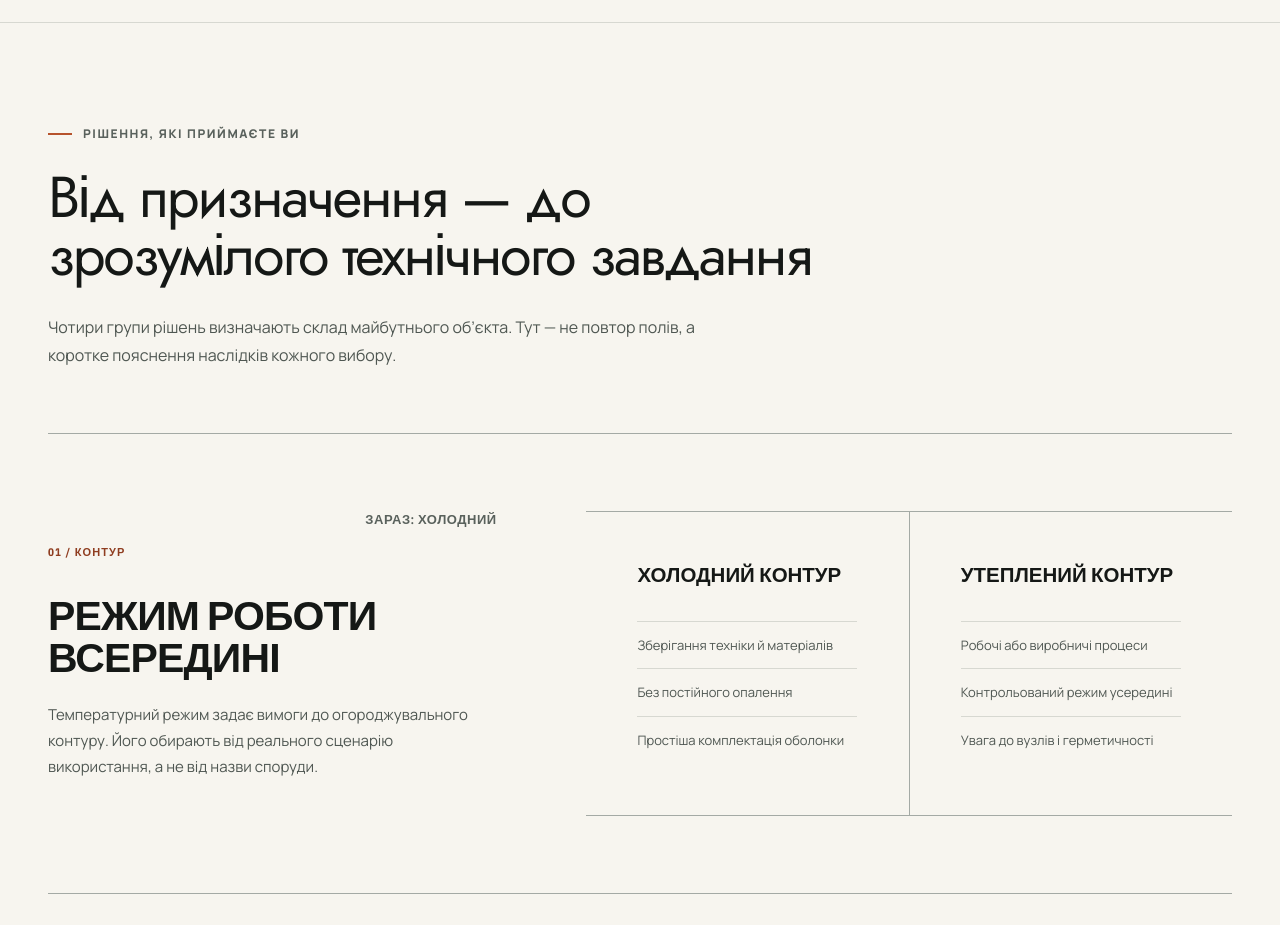
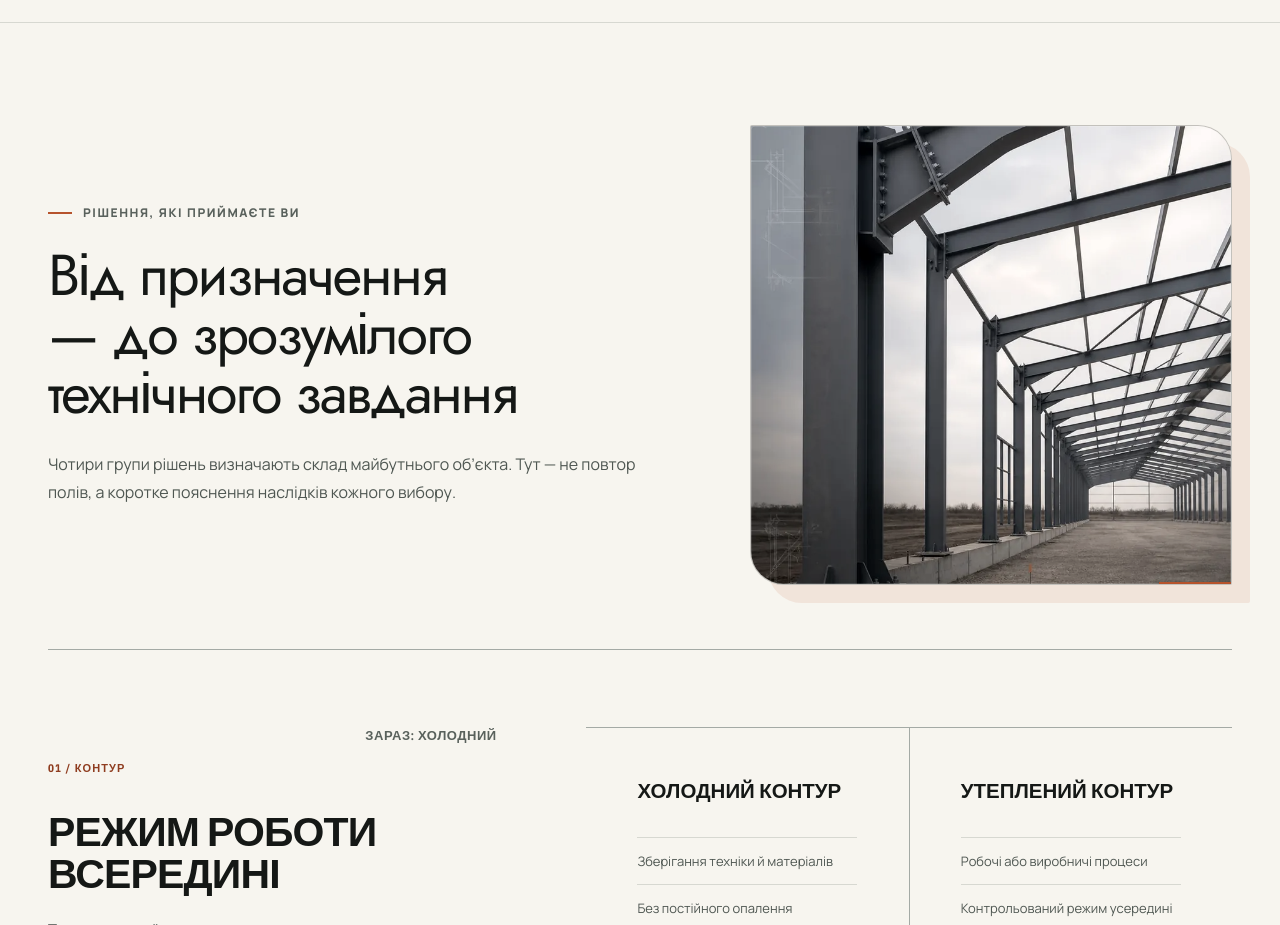
Before and after one commit to leusd100/rubikon-build, a Next.js app: page /angary in a window 1280 px wide. Shown: the part 2880-3805 px from the top of the page. Built offline with nearby package versions, Linux system fonts and the light colour scheme.

Commit message:
style(angary): add branded decisions intro visual

```diff
--- a/app/angary/angary-editorial.css
+++ b/app/angary/angary-editorial.css
@@ -18,6 +18,13 @@
 
 /* ---------- Decisions ---------- */
 .angary-decisions { background: var(--warm); }
+.angary-decisions-intro { display: grid; grid-template-columns: minmax(0, 1.12fr) minmax(340px, .88fr); gap: clamp(48px, 7vw, 108px); align-items: stretch; margin-bottom: clamp(48px, 5vw, 72px); }
+.angary-decisions-intro .angary-section-heading { align-self: center; margin-bottom: 0; }
+.angary-decisions-intro-visual { position: relative; min-height: 460px; margin: 0; overflow: hidden; background: #d7d5cf; border: 1px solid rgba(21, 24, 22, .1); border-radius: 2px var(--radius-lg) 2px var(--radius-lg); box-shadow: 18px 18px 0 rgba(197, 83, 41, .1); }
+.angary-decisions-intro-visual::before { content: ''; position: absolute; z-index: 1; inset: 0; pointer-events: none; box-shadow: inset 0 0 0 1px rgba(255, 255, 255, .16); }
+.angary-decisions-intro-visual::after { content: ''; position: absolute; z-index: 2; right: 0; bottom: 0; width: 72px; height: 2px; background: var(--accent); }
+.angary-decisions-intro-visual img { object-fit: cover; object-position: center 54%; filter: saturate(.72) contrast(1.04); transition: transform .8s var(--ease-premium), filter .45s ease; }
+.angary-decisions-intro-visual:hover img { transform: scale(1.025); filter: saturate(.86) contrast(1.03); }
 .angary-decision-list { border-top: 1px solid var(--border-strong); }
 .angary-decision-row { display: grid; grid-template-columns: minmax(280px, .82fr) minmax(0, 1.18fr); gap: clamp(48px, 7vw, 108px); align-items: center; padding-block: clamp(64px, 6vw, 82px); border-bottom: 1px solid var(--border-strong); }
 .angary-decision-row.is-media-first > :last-child { order: -1; }
@@ -136,6 +143,8 @@
   .angary-page .hangar-configurator-embedded :is(.hc-hero, .hc-layout) { width: 100%; max-width: var(--content-copy); }
   .angary-page .contact-grid .inquiry-form { justify-self: center; }
   .angary-section-heading { max-width: var(--content-copy); }
+  .angary-decisions-intro { grid-template-columns: 1fr; gap: 40px; }
+  .angary-decisions-intro-visual { min-height: 0; aspect-ratio: 16 / 9; box-shadow: 10px 10px 0 rgba(197, 83, 41, .1); }
   .angary-decision-row { grid-template-columns: repeat(2, minmax(0, 1fr)); gap: var(--grid-gap); }
   .angary-decision-copy h3 { font-size: clamp(27px, 3.8vw, 36px); }
   .angary-consequence-compare > div { min-height: 300px; padding: 26px 22px; }
@@ -169,6 +178,8 @@
   .angary-page .contact-grid .inquiry-form { justify-self: stretch; }
   .angary-section-heading { margin-bottom: 38px; }
   .angary-section-heading > p:not(.eyebrow) { margin-top: 22px; font-size: 14px; }
+  .angary-decisions-intro { grid-template-columns: 1fr; gap: 32px; }
+  .angary-decisions-intro-visual { min-height: 0; aspect-ratio: 4 / 3; }
   .angary-decision-row { grid-template-columns: 1fr; gap: 28px; padding-block: 42px; }
   .angary-decision-row.is-media-first > :last-child { order: initial; }
   .angary-decision-number { margin-bottom: 28px; }
--- a/app/components/angary/HangarEditorialArchitecture.tsx
+++ b/app/components/angary/HangarEditorialArchitecture.tsx
@@ -94,11 +94,20 @@ export function HangarEditorialArchitecture() {
     <>
       <section className="page-section angary-decisions" id="decisions" aria-labelledby="angary-decisions-title">
         <div className="shell">
-          <header className="angary-section-heading">
-            <p className="eyebrow"><span /> Рішення, які приймаєте ви</p>
-            <h2 id="angary-decisions-title">Від призначення — до зрозумілого технічного завдання</h2>
-            <p>Чотири групи рішень визначають склад майбутнього об’єкта. Тут — не повтор полів, а коротке пояснення наслідків кожного вибору.</p>
-          </header>
+          <div className="angary-decisions-intro">
+            <header className="angary-section-heading">
+              <p className="eyebrow"><span /> Рішення, які приймаєте ви</p>
+              <h2 id="angary-decisions-title">Від призначення — до зрозумілого технічного завдання</h2>
+              <p>Чотири групи рішень визначають склад майбутнього об’єкта. Тут — не повтор полів, а коротке пояснення наслідків кожного вибору.</p>
+            </header>
+            <figure className="angary-decisions-intro-visual">
+              <ResponsiveImage
+                src="/media/concepts/direction-hangars-v2.jpg"
+                alt="Металевий каркас ангара, поєднаний із технічними кресленнями майбутньої споруди"
+                sizes="(max-width: 760px) calc(100vw - 32px), (max-width: 1023px) calc(100vw - 64px), 38vw"
+              />
+            </figure>
+          </div>
 
           <div className="angary-decision-list">
             <article className="angary-decision-row" data-decision="contour">
```
